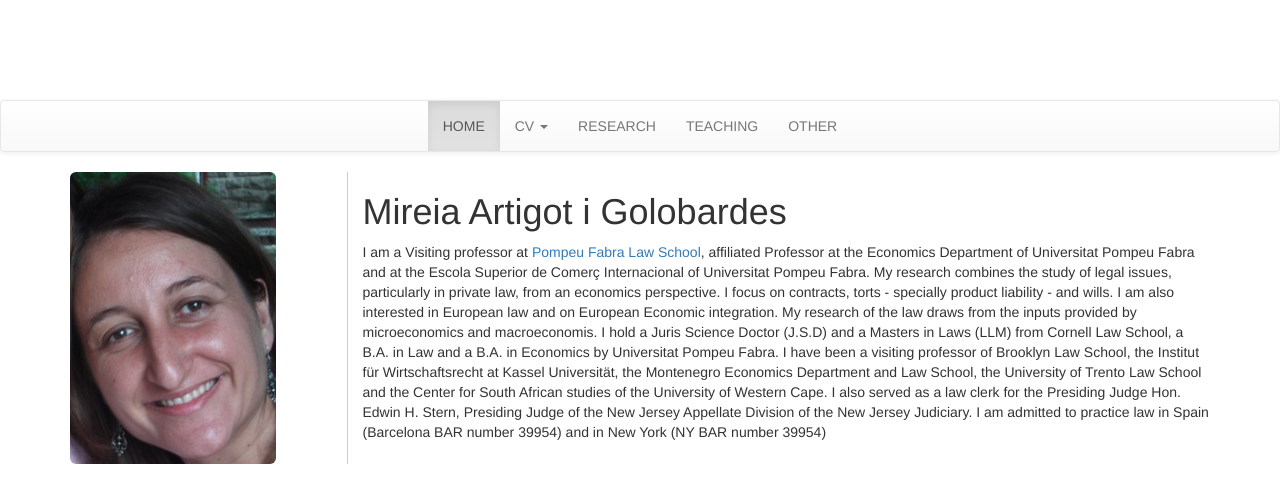
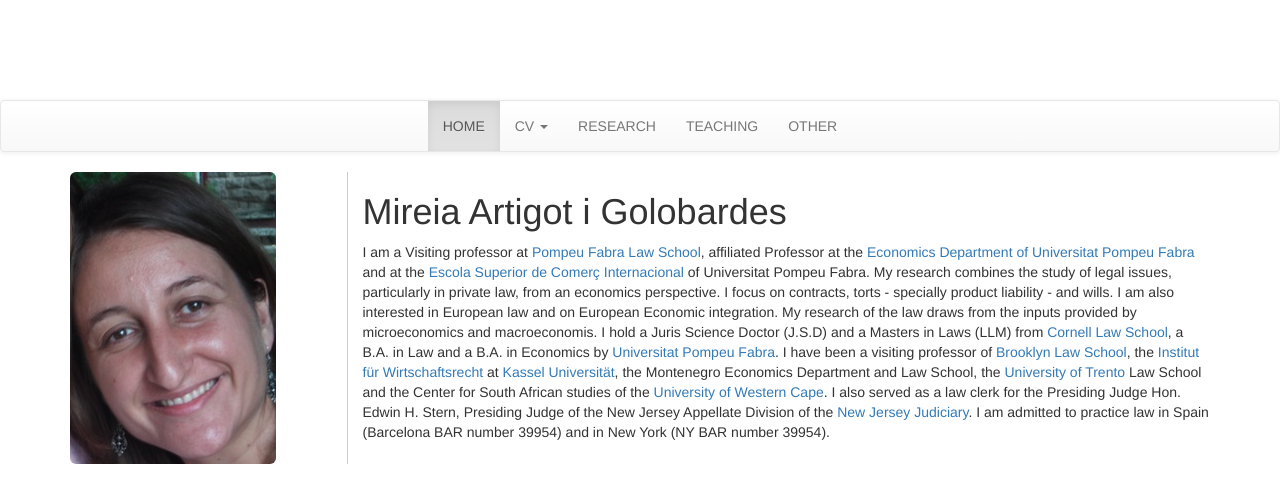
Before and after one commit to JohnPalmer/mireiaartigot, a Jekyll site: the page built from index.md, in a window 1280 px wide. Shown: the top 503 px of the page. Built offline with Jekyll 4.4.1, drawn with Linux system fonts in a browser that asks for light colours; nearby versions of some CDN libraries; part of the change alters nothing that is shown.

Commit message:
added hyperlinks

```diff
--- a/index.md
+++ b/index.md
@@ -4,6 +4,6 @@ layout: default
 
 # Mireia Artigot i Golobardes
 
-I am a Visiting professor at [Pompeu Fabra Law School](http://www.upf.edu/dret), affiliated Professor at the Economics Department of Universitat Pompeu Fabra and at the Escola Superior de Comerç Internacional of Universitat Pompeu Fabra.
+I am a Visiting professor at [Pompeu Fabra Law School](http://www.upf.edu/dret), affiliated Professor at the [Economics Department of Universitat Pompeu Fabra](http://www.econ.upf.edu/en/) and at the [Escola Superior de Comerç Internacional](http://www.esci.upf.edu/en) of Universitat Pompeu Fabra.
 My research combines the study of legal issues, particularly in private law, from an economics perspective. I focus on contracts, torts -  specially product liability - and wills. I am also interested in European law and on European Economic integration.  My research of the law draws from the inputs provided by microeconomics and macroeconomis.
-I hold a Juris Science Doctor (J.S.D) and a Masters  in Laws (LLM) from Cornell Law School, a B.A. in Law and a B.A. in Economics by Universitat Pompeu Fabra. I have been a visiting professor of Brooklyn Law School, the Institut für Wirtschaftsrecht at Kassel Universität, the Montenegro Economics Department and Law School, the University of Trento Law School  and the Center for South African studies of the University of Western Cape. I also served as a law clerk for the Presiding Judge Hon. Edwin H. Stern, Presiding Judge of the New Jersey Appellate Division of the New Jersey Judiciary. I am admitted to practice law in Spain (Barcelona BAR number 39954) and in New York (NY BAR number 39954)
+I hold a Juris Science Doctor (J.S.D) and a Masters  in Laws (LLM) from [Cornell Law School](http://www.lawschool.cornell.edu/), a B.A. in Law and a B.A. in Economics by [Universitat Pompeu Fabra](https://www.upf.edu/en/). I have been a visiting professor of [Brooklyn Law School](https://www.brooklaw.edu/), the [Institut für Wirtschaftsrecht](https://www.uni-kassel.de/fb07/en/institutes/iwr/home.html) at [Kassel Universität](http://www.uni-kassel.de/uni/), the Montenegro Economics Department and Law School, the [University of Trento](http://www.unitn.it/en) Law School  and the Center for South African studies of the [University of Western Cape](https://www.uwc.ac.za/Pages/default.aspx). I also served as a law clerk for the Presiding Judge Hon. Edwin H. Stern, Presiding Judge of the New Jersey Appellate Division of the [New Jersey Judiciary](http://www.judiciary.state.nj.us/). I am admitted to practice law in Spain (Barcelona BAR number 39954) and in New York (NY BAR number 39954).
```
